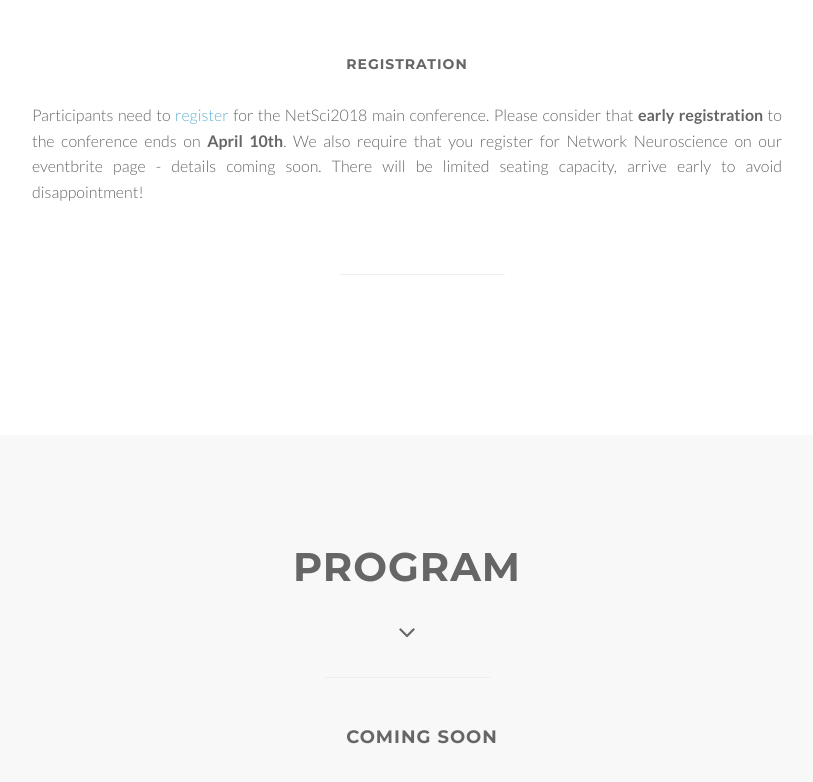
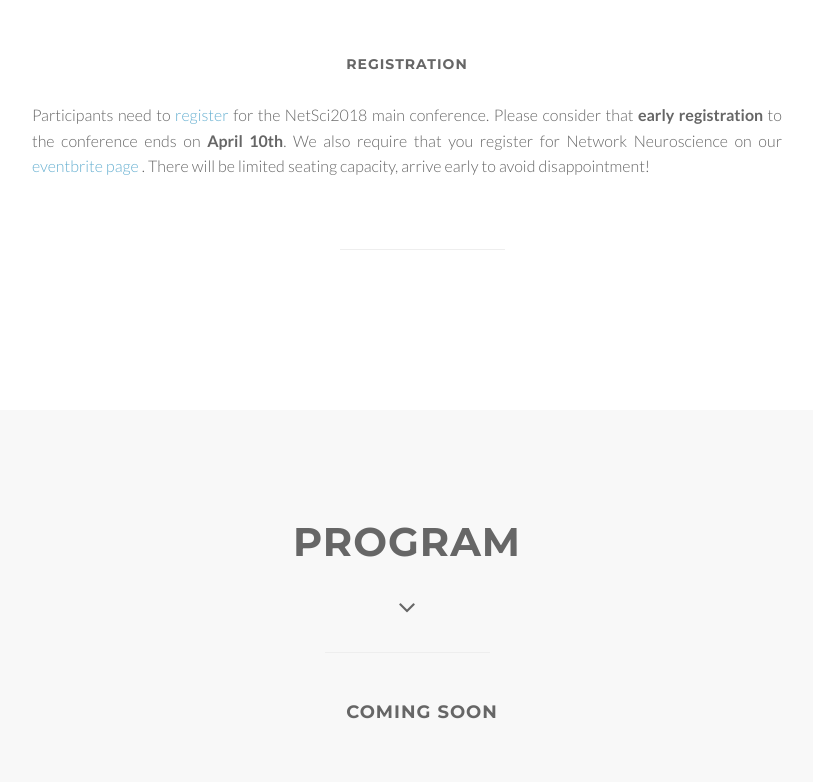
Before and after one commit to pv226/pv226.github.io, a plain HTML site: page index.html in a window 1280 px wide. Shown: the part 3886-4668 px from the top of the page, without its empty margins (233-1046 px from the left). Drawn offline with Linux system fonts and the light colour scheme.

Commit message:
eventbrite

```diff
--- a/index.html
+++ b/index.html
@@ -330,7 +330,7 @@ Please note that as per the rules of NetSci 2018, you may not deliver the same o
 
 						<p ALIGN=justify>
 						Participants need to <a href="https://www.netsci2018.com/registration" target="_blank"> register </a> for the NetSci2018 main conference. Please consider that <b> early registration </b> to the conference ends on <b> April 10th</b>.
-						We also require that you register for Network Neuroscience on our eventbrite page - details coming soon. There will be limited seating capacity, arrive early to avoid disappointment!
+						We also require that you register for Network Neuroscience on our <a href="https://www.eventbrite.co.uk/e/network-neuroscience-netsci-2018-satellite-tickets-43393146068" target="_blank"> eventbrite page </a>. There will be limited seating capacity, arrive early to avoid disappointment!
                       </p>
                                                 <br>
                       </p>
```
